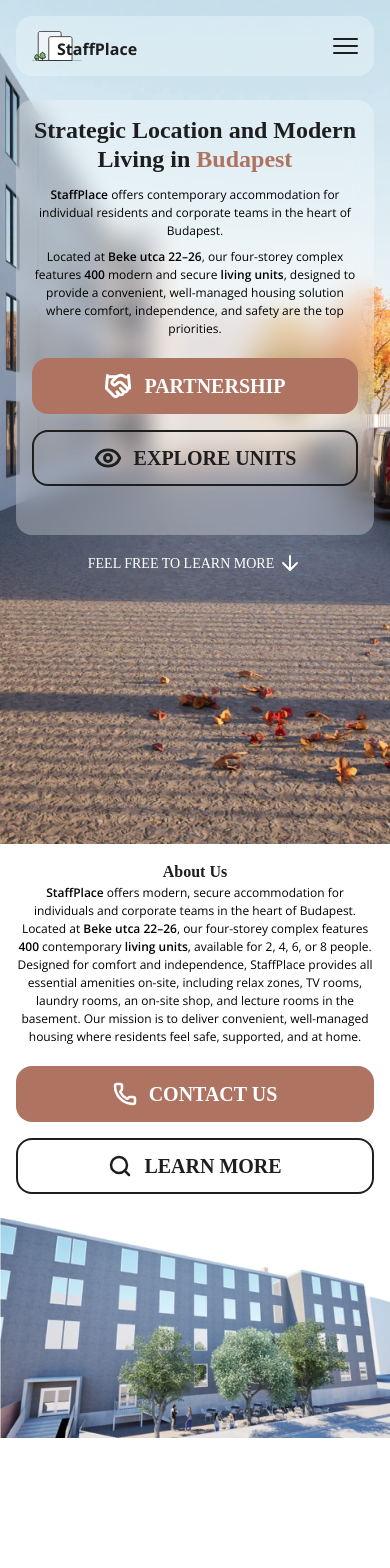
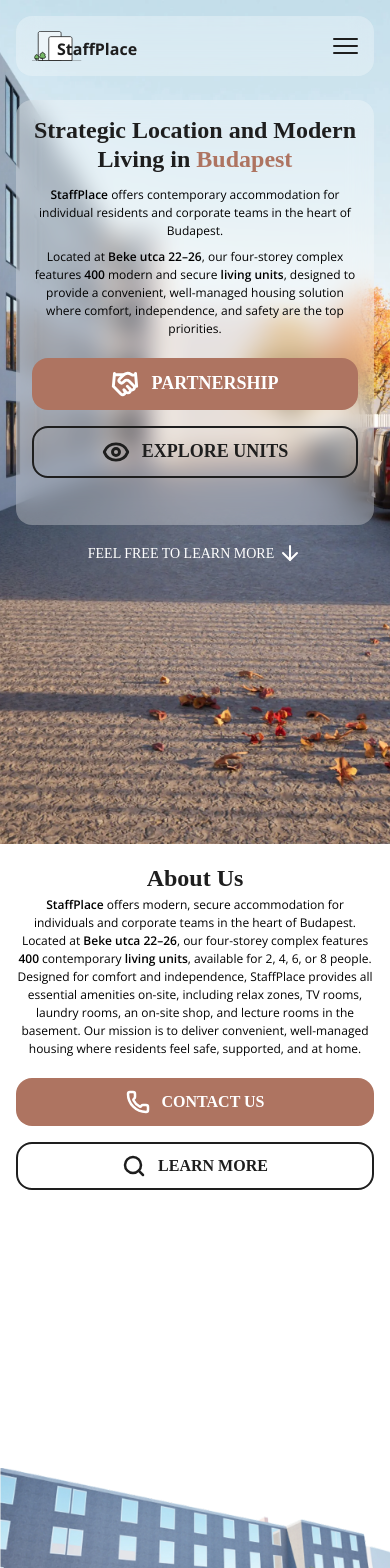
Before and after one commit to ZubalYana/stuffPlace-frontend, a React (Vite) app: page / in a window 390 px wide. Shown: the top 1568 px of the page. Built offline with nearby package versions, Linux system fonts and the light colour scheme; a web font is replaced by a local one.

Commit message:
insure about us page basic responsive design

```diff
--- a/src/components/pages/AboutUsPage.tsx
+++ b/src/components/pages/AboutUsPage.tsx
@@ -2,24 +2,24 @@ import { Phone, Search } from "lucide-react";
 export function AboutUs() {
     return (
         <div className="w-full h-screen p-4 lg:p-10 flex flex-col items-center relative">
-            <h2 className="lg:text-[42px] text-[#1E1E1E] font-bold">About Us</h2>
+            <h2 className="text-[24px] md:text-[32px] lg:text-[42px] text-[#1E1E1E] font-bold">About Us</h2>
             <p className="text-[12px] xs:text-[13px] w-full md:text-[16px] lg:max-xl:text-[20px] font-light md:w-[85%] xl:w-full text-center"><span className="font-semibold">StaffPlace</span> offers modern, secure accommodation for individuals and corporate teams in the heart of Budapest. Located at <span className="font-semibold">Beke utca 22–26</span>, our four-storey complex features <span className="font-semibold">400</span> contemporary <span className="font-semibold">living units</span>, available for 2, 4, 6, or 8 people. Designed for comfort and independence, StaffPlace provides all essential amenities on-site, including relax zones, TV rooms, laundry rooms, an on-site shop, and lecture rooms in the basement. Our mission is to deliver convenient, well-managed housing where residents feel safe, supported, and at home.</p>
 
             <div className="w-full md:w-auto flex flex-col md:flex-row items-center gap-4 mt-5 md:gap-8 md:mt-8 relative z-20">
 
-                <div className="w-full h-14 md:w-[250px] md:h-17 flex justify-center items-center rounded-2xl bg-[#AE7461] gap-3 cursor-pointer">
+                <div className="w-full h-12 md:w-[250px] md:h-17 flex justify-center items-center rounded-2xl bg-[#AE7461] gap-3 cursor-pointer">
                     <Phone color="white" size={24} strokeWidth={2.5} />
-                    <h3 className="uppercase text-white font-bold text-[20px] md:text-[22px]">Contact Us</h3>
+                    <h3 className="uppercase text-white font-bold text-[16px] md:text-[22px]">Contact Us</h3>
                 </div>
 
-                <div className="w-full h-14 md:w-[270px] md:h-17 flex justify-center items-center rounded-2xl border-[#1E1E1E] border-2 gap-3 cursor-pointer">
+                <div className="w-full h-12 md:w-[270px] md:h-17 flex justify-center items-center rounded-2xl border-[#1E1E1E] border-2 gap-3 cursor-pointer">
                     <Search color="#1E1E1E" size={24} strokeWidth={2.5} />
-                    <h3 className="uppercase text-[#1E1E1E] font-bold text-[20px] md:text-[22px]">Learn More</h3>
+                    <h3 className="uppercase text-[#1E1E1E] font-bold text-[16px] md:text-[22px]">Learn More</h3>
                 </div>
 
             </div>
 
-            <div className="absolute bottom-0 left-0 w-full h-[470px] overflow-hidden">
+            <div className="absolute bottom-0 left-0 w-full h-[500px] lg:h-[470px] overflow-hidden flex items-end lg:items-start">
                 <img
                     src="/about us bg.webp"
                     alt="about us background"
--- a/src/components/pages/MainPage.tsx
+++ b/src/components/pages/MainPage.tsx
@@ -5,7 +5,7 @@ export function MainPage() {
         <div className="w-full h-screen p-4 lg:p-10">
             <div className="z-20 relative">
                 <Header />
-                <div className="w-full h-[435px] xs:max-sm:h-[415px] md:max-lg:h-[570px] lg:max-xl:h-[600px] xl:h-[450px] rounded-2xl flex flex-col items-center bg-[rgba(255, 255, 255, 0.5)] backdrop-blur-md p-4 md:p-6 mt-6">
+                <div className="w-full h-[425px] xs:max-sm:h-[415px] md:max-lg:h-[570px] lg:max-xl:h-[600px] xl:h-[450px] rounded-2xl flex flex-col items-center bg-[rgba(255, 255, 255, 0.5)] backdrop-blur-md p-4 md:p-6 mt-6">
                     <div className="absolute inset-0 bg-white/30 rounded-2xl pointer-events-none z-0"></div>
 
                     <h1 className="w-full text-[24px] xs:text-[27px] md:text-[64px] md:w-[90%] lg:max-xl:w-[70%] xl:w-[60%] xl:text-[64px] text-center font-bold text-[#1E1E1E] leading-[1.2] relative z-20">Strategic Location and Modern Living in <span className="text-[#AE7461]">Budapest</span></h1>
@@ -19,14 +19,14 @@ export function MainPage() {
 
                     <div className="w-full md:w-auto flex flex-col md:flex-row items-center gap-4 mt-5 md:gap-8 md:mt-12 relative z-20">
 
-                        <div className="w-full h-14 md:w-[280px] md:h-18 flex justify-center items-center rounded-2xl bg-[#AE7461] gap-3 cursor-pointer">
+                        <div className="w-full h-13 md:w-[280px] md:h-18 flex justify-center items-center rounded-2xl bg-[#AE7461] gap-3 cursor-pointer">
                             <Handshake color="white" size={28} strokeWidth={2.5} />
-                            <h3 className="uppercase text-white font-bold text-[20px] md:text-[24px]">Partnership</h3>
+                            <h3 className="uppercase text-white font-bold text-[18px] md:text-[24px]">Partnership</h3>
                         </div>
 
-                        <div className="w-full h-14 md:w-[300px] md:h-18 flex justify-center items-center rounded-2xl border-[#1E1E1E] border-2 gap-3 cursor-pointer">
+                        <div className="w-full h-13 md:w-[300px] md:h-18 flex justify-center items-center rounded-2xl border-[#1E1E1E] border-2 gap-3 cursor-pointer">
                             <Eye color="#1E1E1E" size={28} strokeWidth={2.5} />
-                            <h3 className="uppercase text-[#1E1E1E] font-bold text-[20px] md:text-[24px]">Explore Units</h3>
+                            <h3 className="uppercase text-[#1E1E1E] font-bold text-[18px] md:text-[24px]">Explore Units</h3>
                         </div>
 
                     </div>
```
